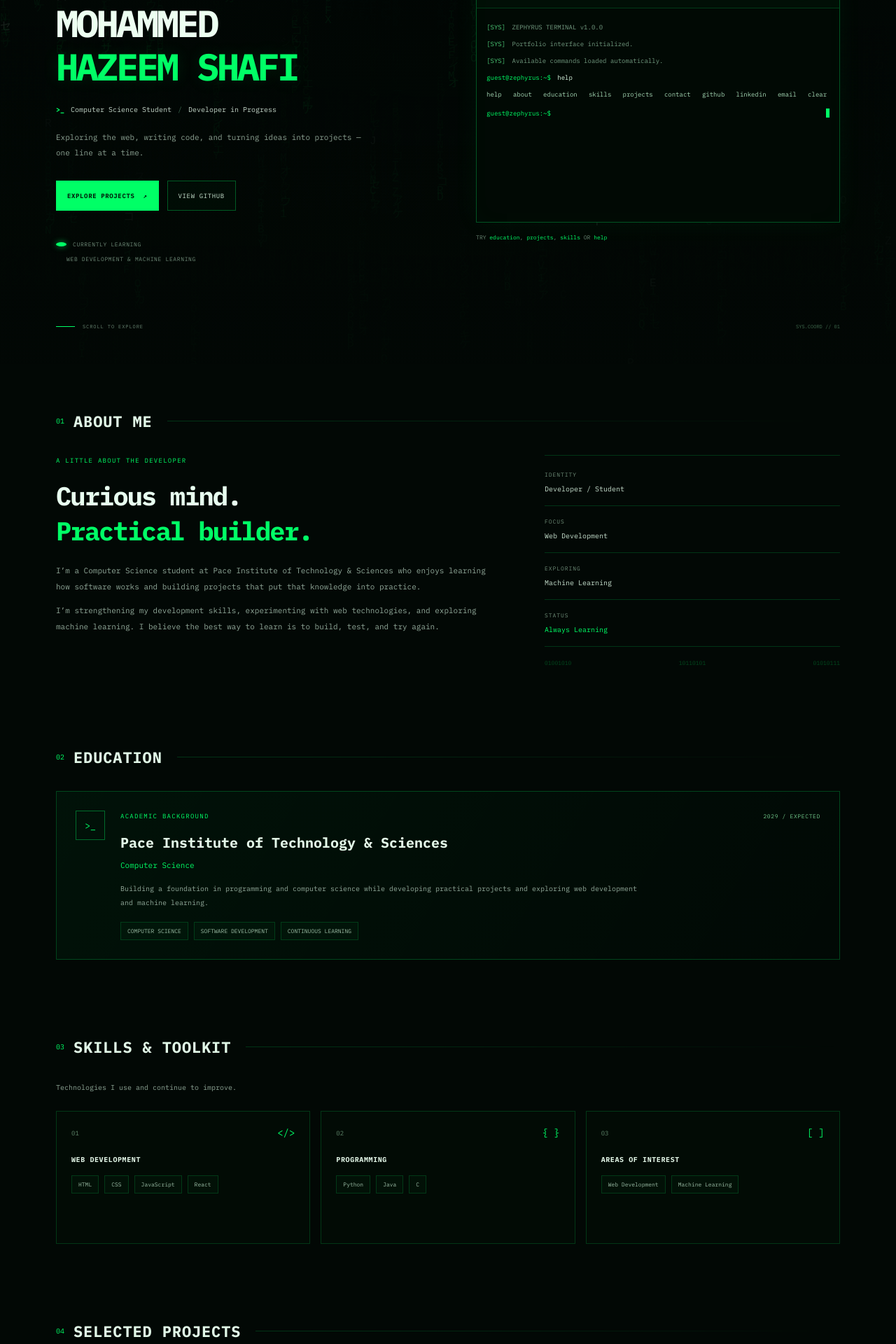
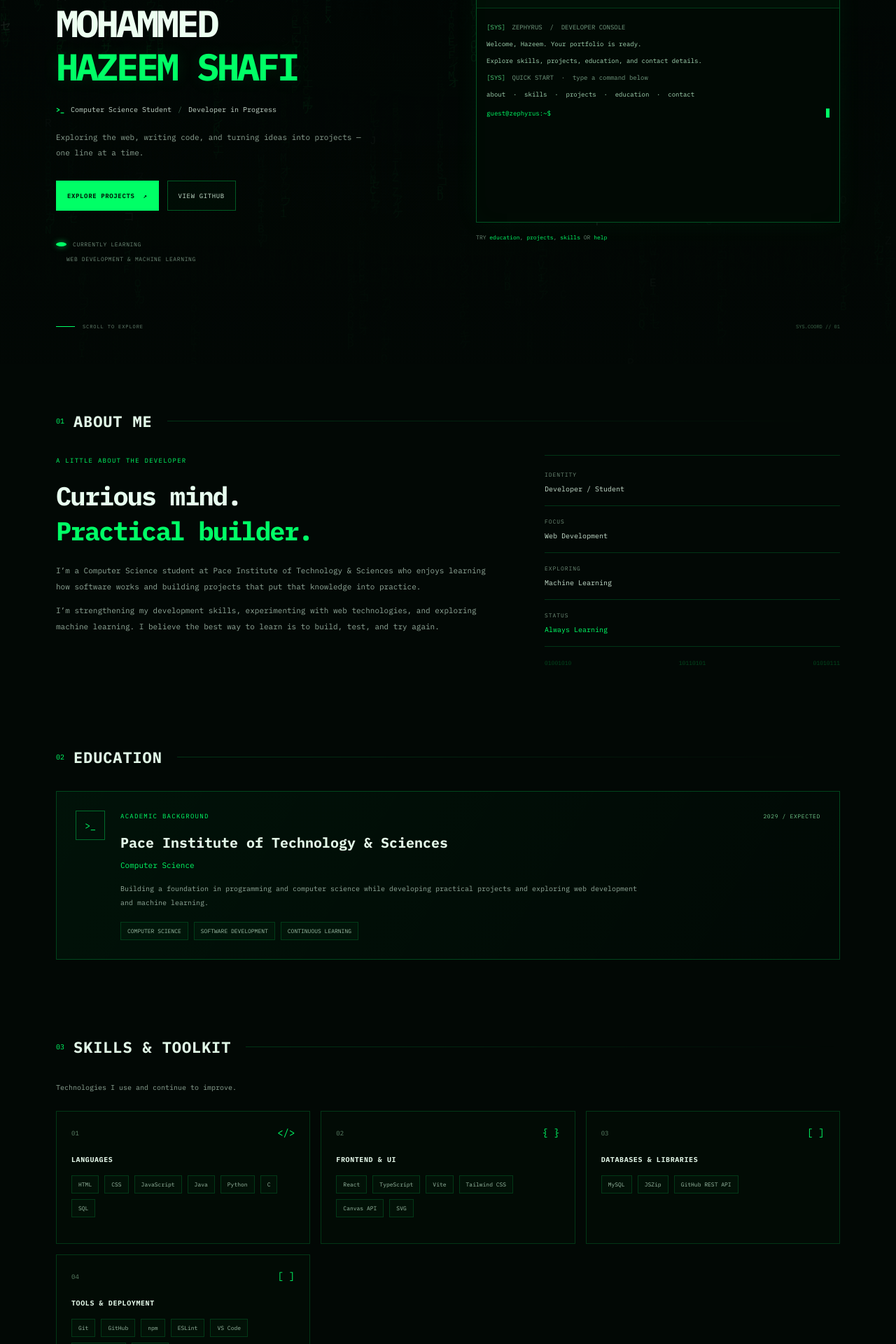
Before and after one commit to MHazeemShafi/HazeemPortfolioV2, a React (Vite) app: page / in a window 1280 px wide. Shown: the part 280-2200 px from the top of the page at 70% size. Built offline with nearby package versions, Linux system fonts and the light colour scheme.

Commit message:
Expand Zephyrus skills and improve terminal welcome

```diff
--- a/src/App.jsx
+++ b/src/App.jsx
@@ -38,16 +38,20 @@ const projects = [
 
 const skillGroups = [
   {
-    title: "WEB DEVELOPMENT",
-    skills: ["HTML", "CSS", "JavaScript", "React"],
+    title: "LANGUAGES",
+    skills: ["HTML", "CSS", "JavaScript", "Java", "Python", "C", "SQL"],
   },
   {
-    title: "PROGRAMMING",
-    skills: ["Python", "Java", "C"],
+    title: "FRONTEND & UI",
+    skills: ["React", "TypeScript", "Vite", "Tailwind CSS", "Canvas API", "SVG"],
   },
   {
-    title: "AREAS OF INTEREST",
-    skills: ["Web Development", "Machine Learning"],
+    title: "DATABASES & LIBRARIES",
+    skills: ["MySQL", "JSZip", "GitHub REST API"],
+  },
+  {
+    title: "TOOLS & DEPLOYMENT",
+    skills: ["Git", "GitHub", "npm", "ESLint", "VS Code", "GitHub Pages", "Netlify"],
   },
 ];
 
@@ -187,11 +191,11 @@ function SectionHeading({ number, children }) {
 function Terminal({ onCommand }) {
   const [input, setInput] = useState("");
   const [history, setHistory] = useState([
-    { type: "system", text: "ZEPHYRUS TERMINAL v1.0.0" },
-    { type: "system", text: "Portfolio interface initialized." },
-    { type: "system", text: "Available commands loaded automatically." },
-    { type: "command", text: "help" },
-    { type: "output", text: commands.join("   ") },
+    { type: "system", text: "ZEPHYRUS  /  DEVELOPER CONSOLE" },
+    { type: "output", text: "Welcome, Hazeem. Your portfolio is ready." },
+    { type: "output", text: "Explore skills, projects, education, and contact details." },
+    { type: "system", text: "QUICK START  ·  type a command below" },
+    { type: "output", text: "about  ·  skills  ·  projects  ·  education  ·  contact" },
   ]);
 
   function submitCommand(event) {
@@ -219,7 +223,7 @@ function Terminal({ onCommand }) {
       education:
         "Pace Institute of Technology & Sciences\nComputer Science\nExpected graduation: 2029",
       skills:
-        "HTML | CSS | JavaScript | React | Python | Java | C",
+        "LANGUAGES\\nHTML · CSS · JavaScript · Java · Python · C · SQL\\n\\nFRONTEND & UI\\nReact · TypeScript · Vite · Tailwind CSS · Canvas API · SVG\\n\\nDATABASES & LIBRARIES\\nMySQL · JSZip · GitHub REST API\\n\\nTOOLS & DEPLOYMENT\\nGit · GitHub · npm · ESLint · VS Code · GitHub Pages · Netlify",
       projects: projects
         .map((project) => `${project.number}. ${project.name}`)
         .join("\n"),
```
